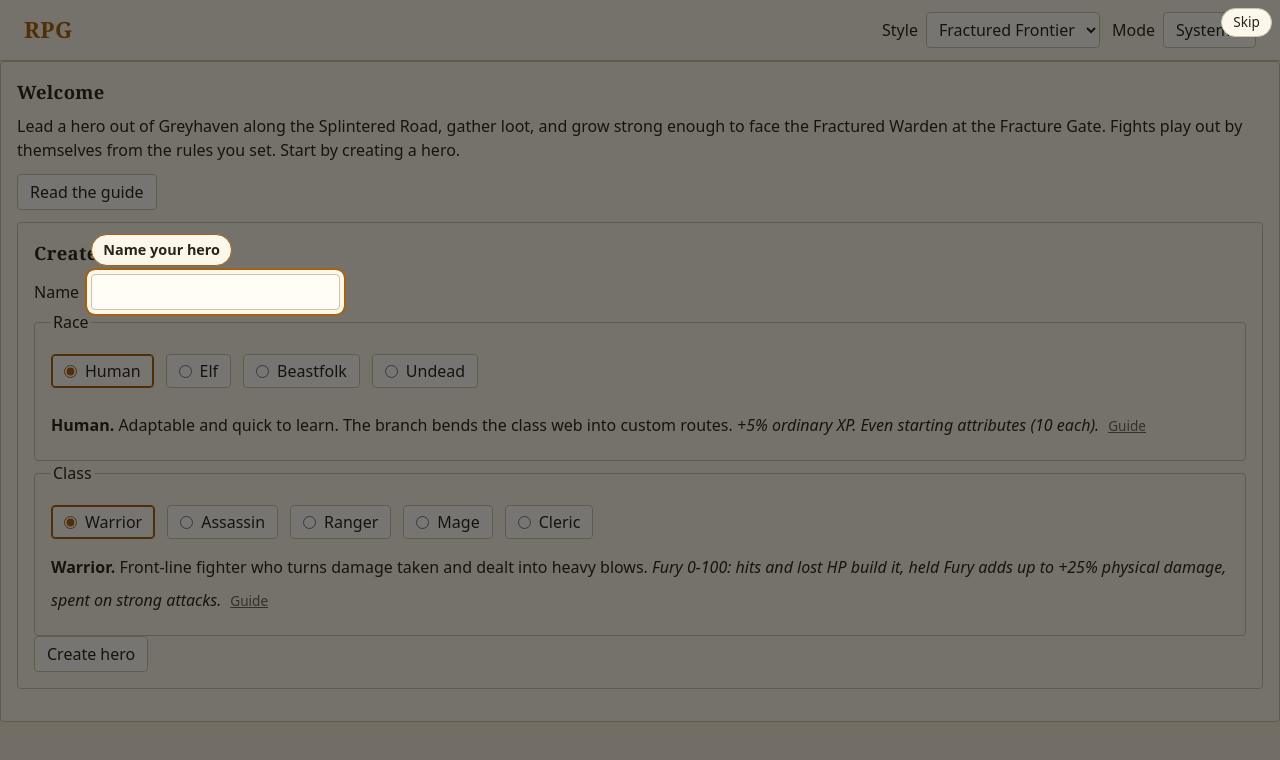
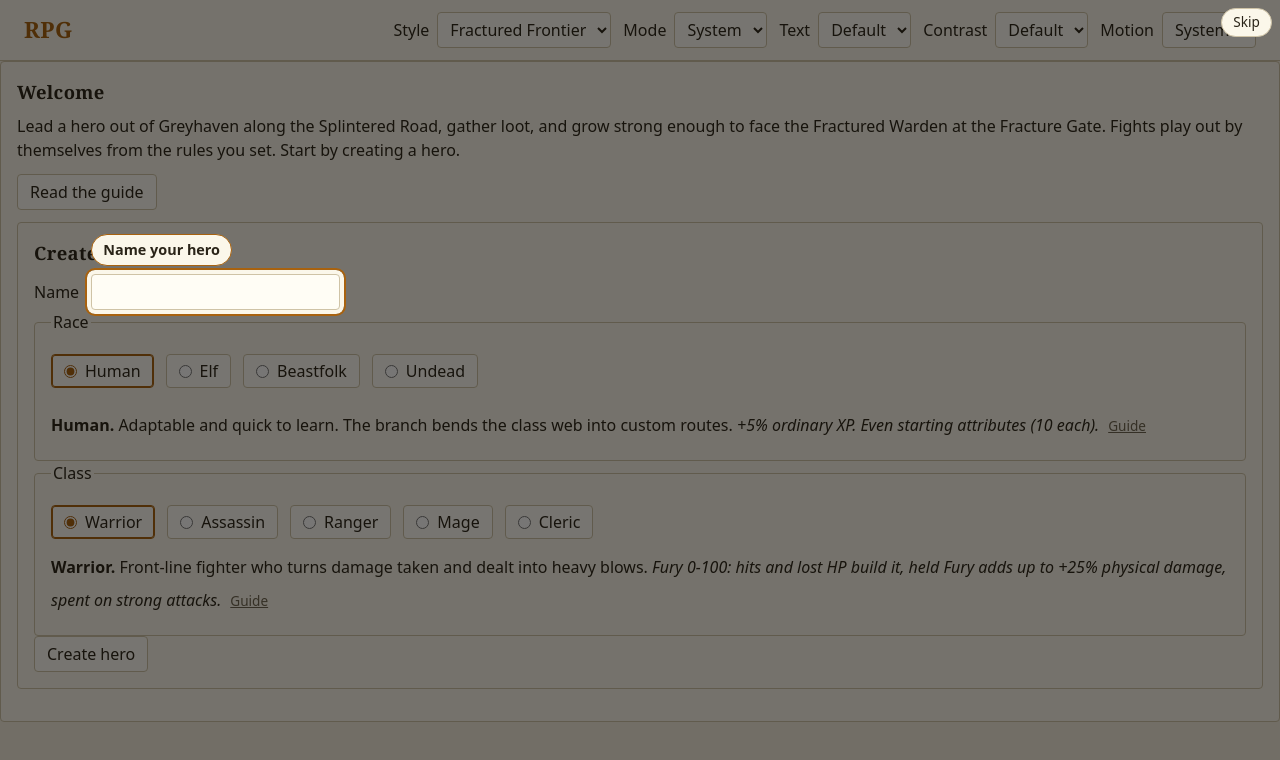
Before and after one commit to Elegalaxy/rpg, a React (Vite) app: page / in a window 1280 px wide. Shown: the top 760 px of the page. Built offline with nearby package versions, Linux system fonts and the light colour scheme.

Commit message:
Add text size, contrast, and reduced motion next to the theme controls.
Co-authored-by: Cursor <cursoragent@cursor.com>

```diff
--- a/src/main.tsx
+++ b/src/main.tsx
@@ -2,6 +2,7 @@ import { StrictMode } from 'react'
 import { createRoot } from 'react-dom/client'
 import App from './ui/App.tsx'
 import { debugLog } from './ui/debug.ts'
+import { applyAccess, storedAccess } from './ui/access.ts'
 import { applyPalette, applyTheme, storedPalette, storedTheme } from './ui/theme.ts'
 import './ui/theme.css'
 import './ui/kit.css'
@@ -9,6 +10,7 @@ import './ui/runDock.css'
 
 applyTheme(storedTheme())
 applyPalette(storedPalette())
+applyAccess(storedAccess())
 debugLog('[ui]', 'launch', { installed: window.matchMedia('(display-mode: standalone)').matches })
 
 const rootElement = document.getElementById('root')
--- a/src/ui/App.tsx
+++ b/src/ui/App.tsx
@@ -1,5 +1,6 @@
 import { useEffect, useState } from 'react'
 
+import { applyAccess, storedAccess, type AccessChoice } from './access.ts'
 import { useCount } from './useCount.ts'
 
 import { xpToNextLevel } from '../sim/stats.ts'
@@ -150,6 +151,11 @@ function SubTabs<T extends string>({
 function ThemeSwitch() {
   const [choice, setChoice] = useState<ThemeChoice>(storedTheme)
   const [palette, setPalette] = useState<PaletteChoice>(storedPalette)
+  const [access, setAccess] = useState<AccessChoice>(storedAccess)
+  function changeAccess(next: AccessChoice): void {
+    setAccess(next)
+    applyAccess(next)
+  }
   return (
     <div className="controls">
       <label>
@@ -182,6 +188,36 @@ function ThemeSwitch() {
           <option value="system">System</option>
           <option value="light">Light</option>
           <option value="dark">Dark</option>
+        </select>
+      </label>
+      <label>
+        Text{' '}
+        <select
+          value={access.text}
+          onChange={(event) => changeAccess({ ...access, text: event.target.value === 'large' ? 'large' : 'default' })}
+        >
+          <option value="default">Default</option>
+          <option value="large">Large</option>
+        </select>
+      </label>
+      <label>
+        Contrast{' '}
+        <select
+          value={access.contrast}
+          onChange={(event) => changeAccess({ ...access, contrast: event.target.value === 'high' ? 'high' : 'default' })}
+        >
+          <option value="default">Default</option>
+          <option value="high">High</option>
+        </select>
+      </label>
+      <label>
+        Motion{' '}
+        <select
+          value={access.motion}
+          onChange={(event) => changeAccess({ ...access, motion: event.target.value === 'reduce' ? 'reduce' : 'system' })}
+        >
+          <option value="system">System</option>
+          <option value="reduce">Reduce</option>
         </select>
       </label>
     </div>
--- /dev/null
+++ b/src/ui/access.ts
@@ -0,0 +1,71 @@
+import { debugLog } from './debug.ts'
+
+export type TextSize = 'default' | 'large'
+export type ContrastChoice = 'default' | 'high'
+export type MotionChoice = 'system' | 'reduce'
+
+export type AccessChoice = {
+  text: TextSize
+  contrast: ContrastChoice
+  motion: MotionChoice
+}
+
+const TEXT_KEY = 'rpg.text'
+const CONTRAST_KEY = 'rpg.contrast'
+const MOTION_KEY = 'rpg.motion'
+
+const DEFAULTS: AccessChoice = { text: 'default', contrast: 'default', motion: 'system' }
+
+function read(key: string): string | null {
+  try {
+    return globalThis.localStorage?.getItem(key) ?? null
+  } catch {
+    return null
+  }
+}
+
+function write(key: string, value: string, forget: boolean): void {
+  try {
+    if (forget) globalThis.localStorage?.removeItem(key)
+    else globalThis.localStorage?.setItem(key, value)
+  } catch {
+    // The choice still applies for this visit.
+  }
+}
+
+/** The saved reading choices, or the defaults when nothing is stored. */
+export function storedAccess(): AccessChoice {
+  const text = read(TEXT_KEY)
+  const contrast = read(CONTRAST_KEY)
+  const motion = read(MOTION_KEY)
+  return {
+    text: text === 'large' ? 'large' : 'default',
+    contrast: contrast === 'high' ? 'high' : 'default',
+    motion: motion === 'reduce' ? 'reduce' : 'system',
+  }
+}
+
+/** Apply the reading choices to the page and remember them. Defaults are not stored. */
+export function applyAccess(choice: AccessChoice): void {
+  const root = typeof document === 'undefined' ? null : document.documentElement
+  if (root !== null) {
+    if (choice.text === 'default') delete root.dataset.text
+    else root.dataset.text = choice.text
+    if (choice.contrast === 'default') delete root.dataset.contrast
+    else root.dataset.contrast = choice.contrast
+    if (choice.motion === 'system') delete root.dataset.motion
+    else root.dataset.motion = choice.motion
+  }
+  write(TEXT_KEY, choice.text, choice.text === 'default')
+  write(CONTRAST_KEY, choice.contrast, choice.contrast === 'default')
+  write(MOTION_KEY, choice.motion, choice.motion === 'system')
+  debugLog('[ui]', 'access', choice)
+}
+
+/** True when the player turned motion off, or the device asks for less motion. */
+export function motionReduced(): boolean {
+  if (typeof document !== 'undefined' && document.documentElement.dataset.motion === 'reduce') return true
+  return typeof matchMedia === 'function' && matchMedia('(prefers-reduced-motion: reduce)').matches
+}
+
+export const ACCESS_DEFAULTS = DEFAULTS
--- a/src/ui/notices.ts
+++ b/src/ui/notices.ts
@@ -1,6 +1,7 @@
 import { useSyncExternalStore } from 'react'
 
 import { momentLine, sortMoments, type Moment } from '../persist/moments.ts'
+import { motionReduced } from './access.ts'
 import { debugLog } from './debug.ts'
 
 /**
@@ -27,8 +28,7 @@ let cardLeaveTimer: ReturnType<typeof setTimeout> | null = null
 const listeners = new Set<() => void>()
 
 function motionMs(ms: number): number {
-  if (typeof matchMedia === 'function' && matchMedia('(prefers-reduced-motion: reduce)').matches) return 0
-  return ms
+  return motionReduced() ? 0 : ms
 }
 
 function set(next: Notices): void {
--- a/src/ui/theme.css
+++ b/src/ui/theme.css
@@ -104,6 +104,20 @@ body {
 body {
   margin: 0;
   font: 16px/1.5 system-ui, -apple-system, 'Segoe UI', Roboto, sans-serif;
+}
+
+:root[data-text='large'] body {
+  font-size: 18px;
+}
+
+/* The Motion menu stops the short fades. The device's own reduced-motion setting is handled beside each animation. */
+:root[data-motion='reduce'] *,
+:root[data-motion='reduce'] *::before,
+:root[data-motion='reduce'] *::after {
+  animation-duration: 0.01ms !important;
+  animation-iteration-count: 1 !important;
+  transition-duration: 0.01ms !important;
+  scroll-behavior: auto !important;
 }
 
 #root {
@@ -1355,3 +1369,12 @@ h4.sell-group {
   margin: var(--s3) 0 var(--s1);
   font-size: 0.95rem;
 }
+
+/* After every palette, so High contrast wins in light, dark, and system mode. */
+:root[data-contrast='high']:not([data-theme='light']):not([data-theme='dark']),
+:root[data-palette][data-contrast='high']:not([data-theme='light']):not([data-theme='dark']),
+:root[data-theme][data-contrast='high'],
+:root[data-palette][data-theme][data-contrast='high'] {
+  --muted: var(--fg);
+  --border: var(--fg);
+}
--- a/src/ui/useCount.ts
+++ b/src/ui/useCount.ts
@@ -1,5 +1,6 @@
 import { useEffect, useRef, useState } from 'react'
 
+import { motionReduced } from './access.ts'
 import { debugLog } from './debug.ts'
 
 /** Ease a displayed number toward the real one. The first paint shows the real value. */
@@ -9,7 +10,7 @@ export function useCount(value: number, ms = 400): number {
   useEffect(() => {
     const start = from.current
     const delta = value - start
-    const reduce = typeof matchMedia === 'function' && matchMedia('(prefers-reduced-motion: reduce)').matches
+    const reduce = motionReduced()
     if (delta === 0 || reduce) {
       from.current = value
       setShown(value)
```
Also changed, not shown: 2 other files (tests, documents, lock files or other folders).
